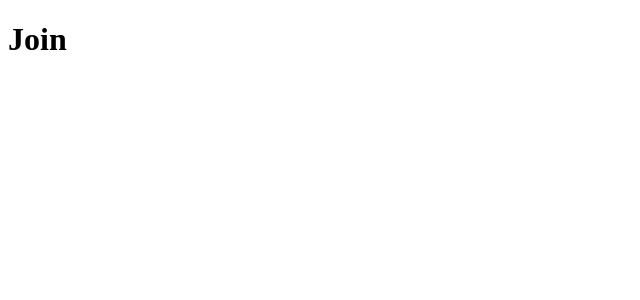
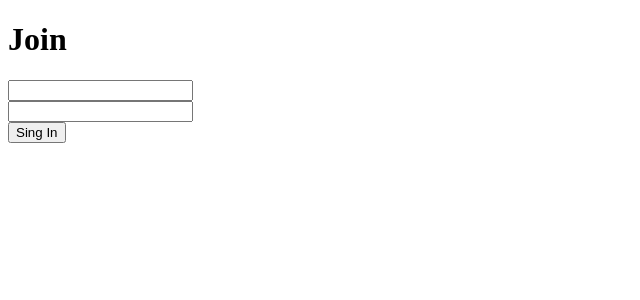
Before and after one commit to Darragh1996/chat-app, a React (Create React App) app in the folder client/: page / in a window 1280 px wide. Shown: the top 300 px of the page, without its empty margins (0-640 px from the left). Built offline with nearby package versions, Linux system fonts and the light colour scheme.

Commit message:
building out Join component

```diff
--- a/client/src/components/Join.js
+++ b/client/src/components/Join.js
@@ -1,7 +1,41 @@
-import React from "react";
+import React, { useState } from "react";
+import { Link } from "react-router-dom";
 
 const Join = () => {
-  return <h1>Join</h1>;
+  const [name, setName] = useState("");
+  const [room, setRoom] = useState("");
+
+  return (
+    <div className="joinOuterContainer">
+      <div className="joinInnerContainer">
+        <h1 className="heading">Join</h1>
+        <div>
+          <input
+            placeholder=""
+            className="joinInput"
+            type="text"
+            onChange={event => setName(event.target.value)}
+          />
+        </div>
+        <div>
+          <input
+            placeholder=""
+            className="joinInput mt-20"
+            type="text"
+            onChange={event => setRoom(event.target.value)}
+          />
+        </div>
+        <Link
+          onClick={event => (!name || !room ? event.preventDefault() : null)}
+          to={`/chat?name=${name}&room=${room}`}
+        >
+          <button className="button mt-20" type="submit">
+            Sing In
+          </button>
+        </Link>
+      </div>
+    </div>
+  );
 };
 
 export default Join;
```
